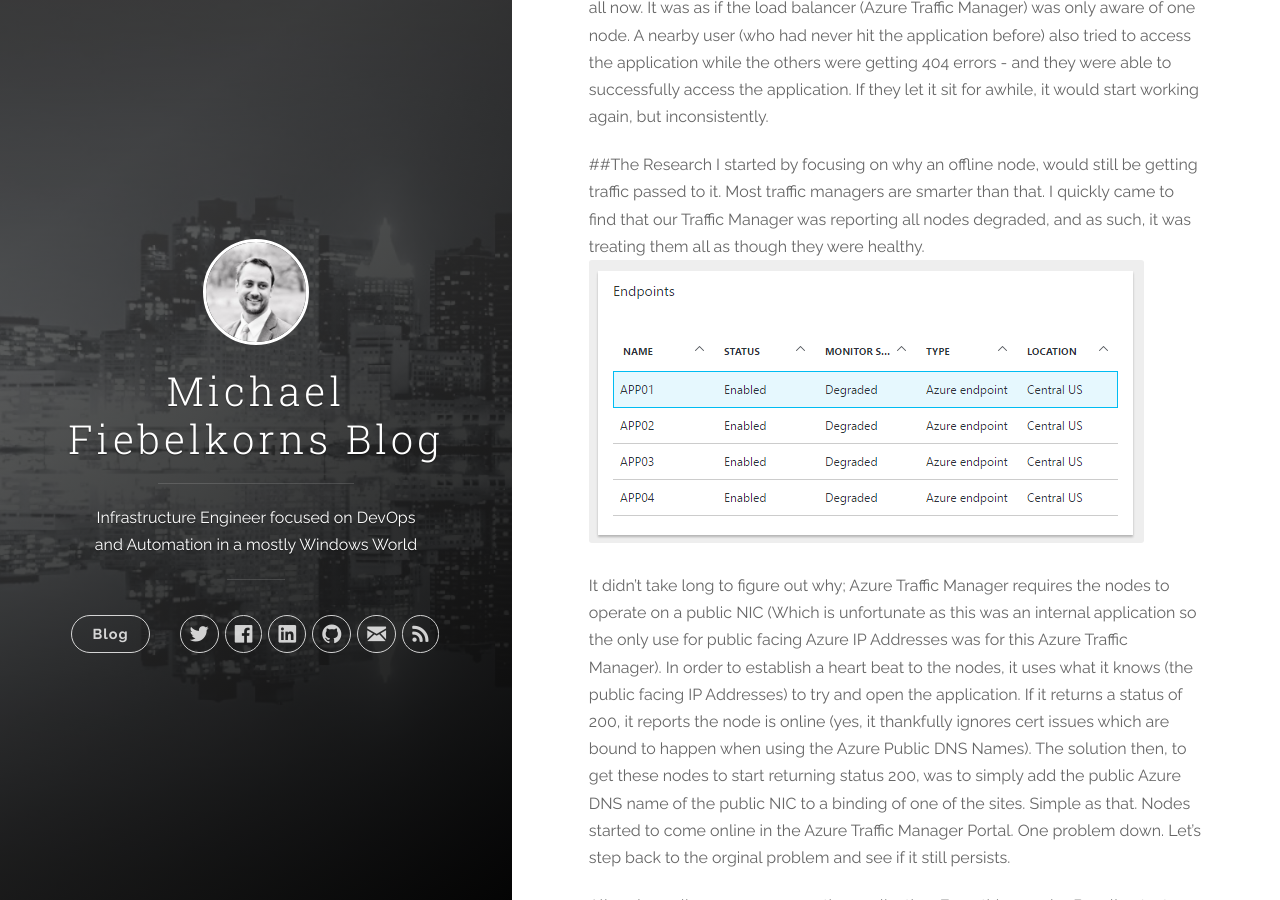
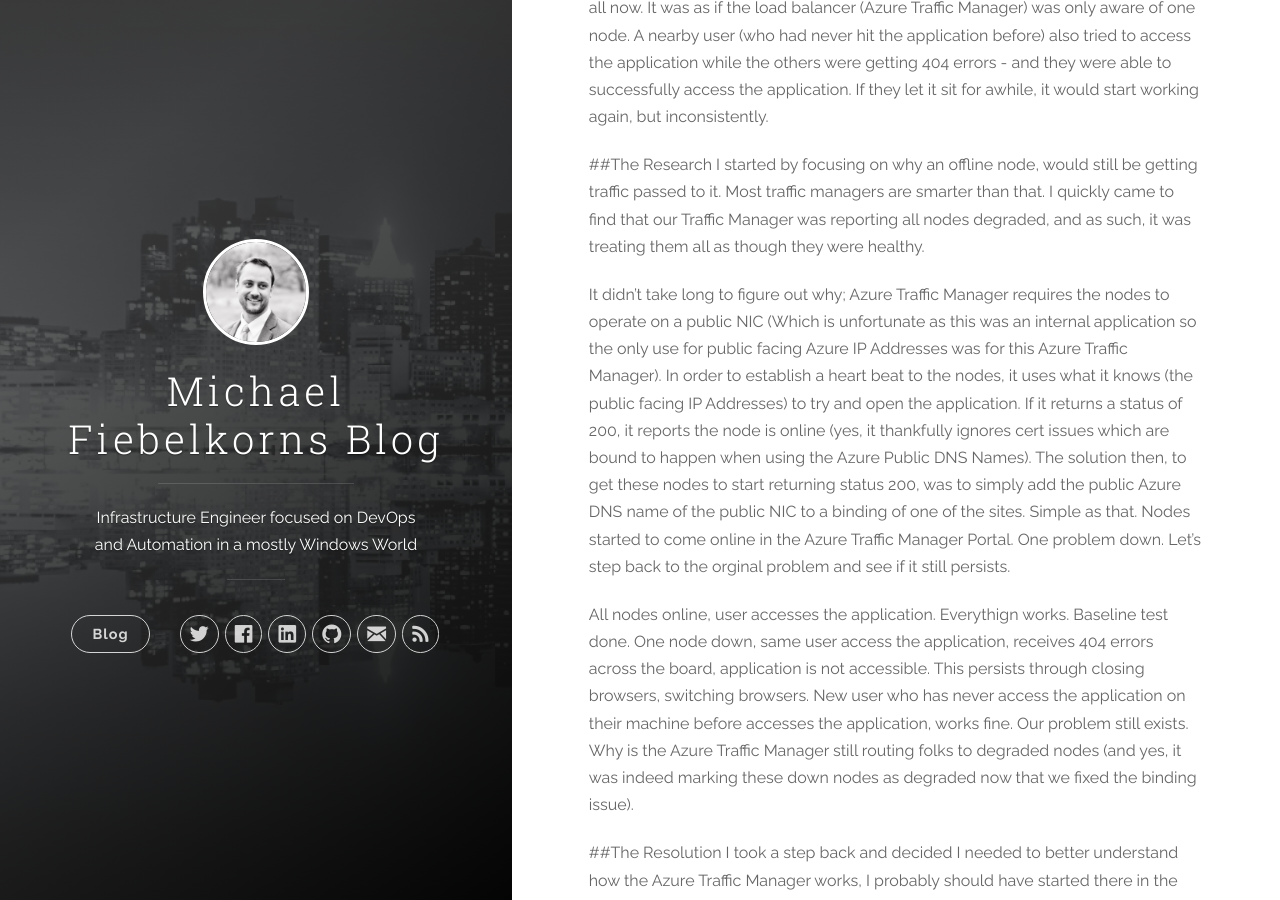
Before and after one commit to mfiebelkorn/mfiebelkorn.github.io, a Jekyll site: the page built from _posts/2016-11-04-Common-Azure-Traffic-Manager-Misconception.markdown, in a window 1280 px wide and 900 px high, scrolled down 814 px. Built offline with Jekyll 4.4.1, drawn with Linux system fonts in a browser that asks for light colours; nearby versions of some CDN libraries.

Commit message:
Update 2016-11-04-Common-Azure-Traffic-Manager-Misconception.markdown

```diff
--- a/_posts/2016-11-04-Common-Azure-Traffic-Manager-Misconception.markdown
+++ b/_posts/2016-11-04-Common-Azure-Traffic-Manager-Misconception.markdown
@@ -15,7 +15,6 @@ Not long after implemeting Azure traffic manager, the performance team was peppe
 
 ##The Research
 I started by focusing on why an offline node, would still be getting traffic passed to it. Most traffic managers are smarter than that. I quickly came to find that our Traffic Manager was reporting all nodes degraded, and as such, it was treating them all as though they were healthy.
-![downNodes](/images/downNodes.PNG)
 
 It didn't take long to figure out why; Azure Traffic Manager requires the nodes to operate on a public NIC (Which is unfortunate as this was an internal application so the only use for public facing Azure IP Addresses was for this Azure Traffic Manager). In order to establish a heart beat to the nodes, it uses what it knows (the public facing IP Addresses) to try and open the application. If it returns a status of 200, it reports the node is online (yes, it thankfully ignores cert issues which are bound to happen when using the Azure Public DNS Names). The solution then, to get these nodes to start returning status 200, was to simply add the public Azure DNS name of the public NIC to a binding of one of the sites. Simple as that. Nodes started to come online in the Azure Traffic Manager Portal. One problem down. Let's step back to the orginal problem and see if it still persists.
 
```
